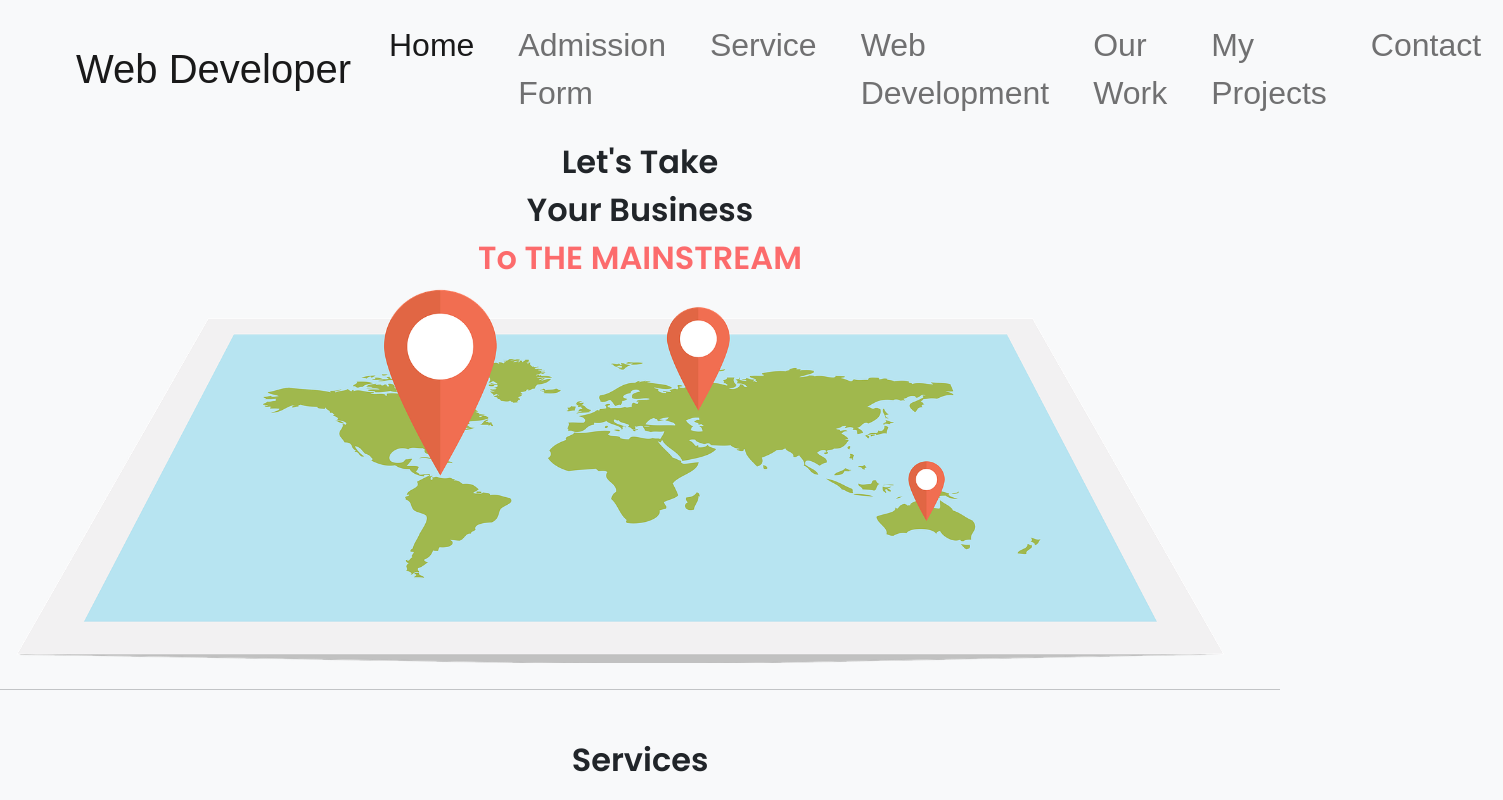
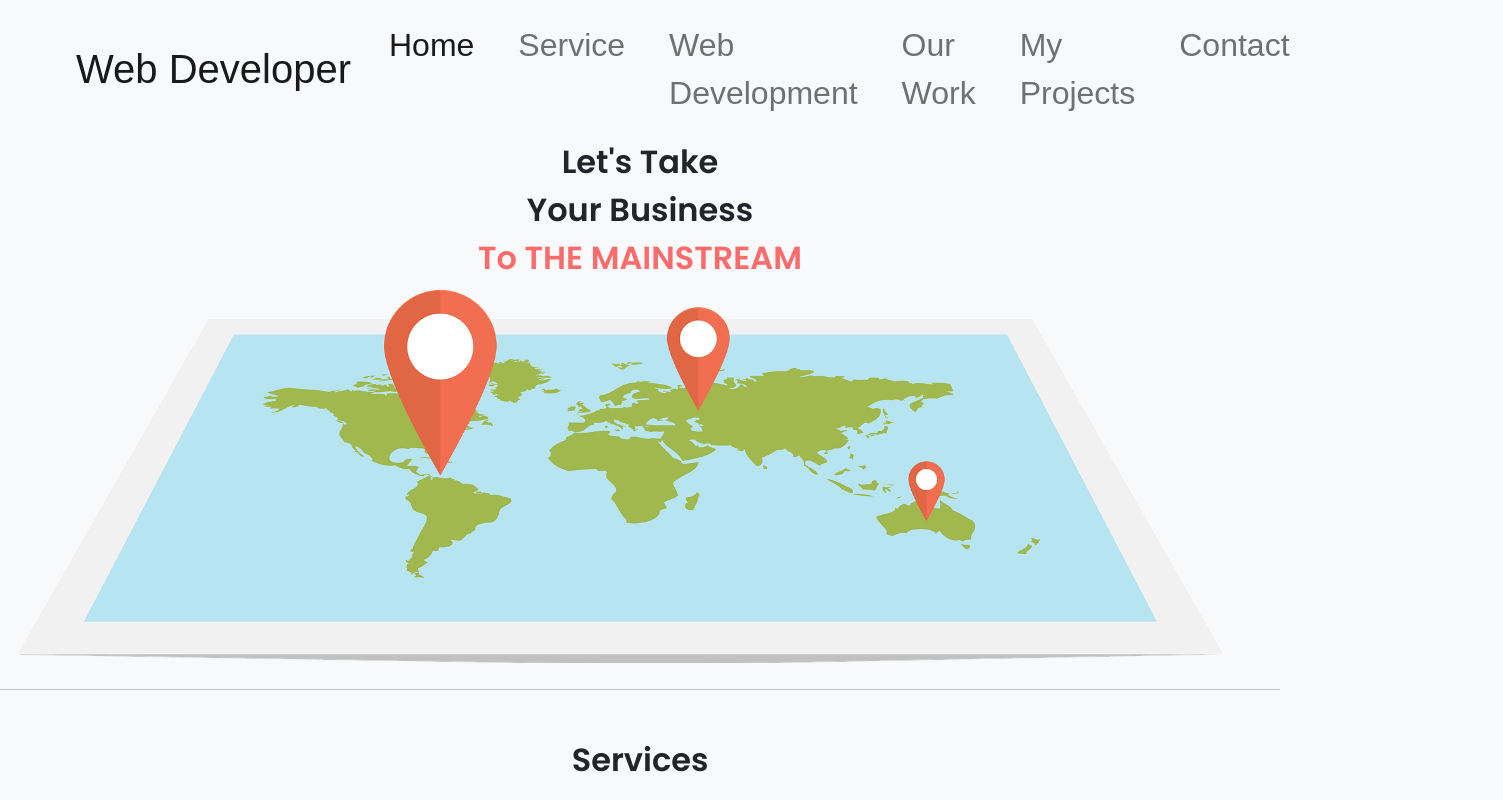
Before and after one commit to chetangawade/Web-Development, a plain HTML site: page index.html in a window 1280 px wide. Shown: the top 800 px of the page, 1503 px wide, since content can reach past the window. Drawn offline with nearby package versions, Linux system fonts and the light colour scheme; a web font is replaced by a local one.

Commit message:
commit changes

```diff
--- a/index.html
+++ b/index.html
@@ -33,9 +33,6 @@
         <div class="navbar-nav list-st">
           <li class="nav-item  li-st fs-2">
             <a class="nav-link active " aria-current="page" href="#home">Home</a>
-          </li>
-          <li class="nav-item li-st fs-2">
-            <a class="nav-link" href="https://docs.google.com/forms/d/e/1FAIpQLSeO4CzmrcivaqUHWCE_-ifGpqcVuJP0ppcmhI5KSytxTCYANw/viewform?vc=0&c=0&w=1&flr=0&hl=en_GB">Admission Form</a>
           </li>
           <li class="nav-item li-st fs-2">
             <a class="nav-link" href="#service">Service</a>
```
